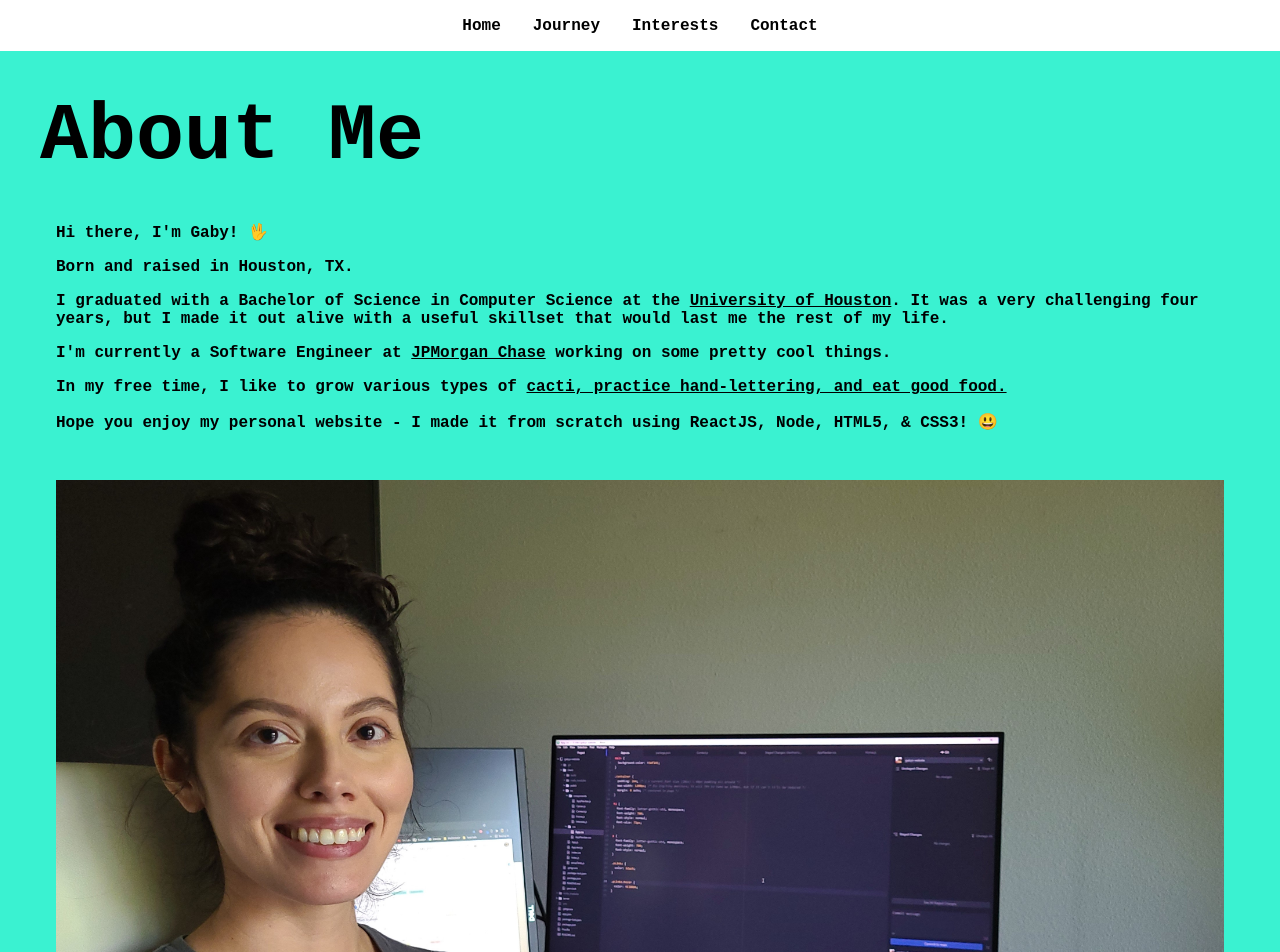
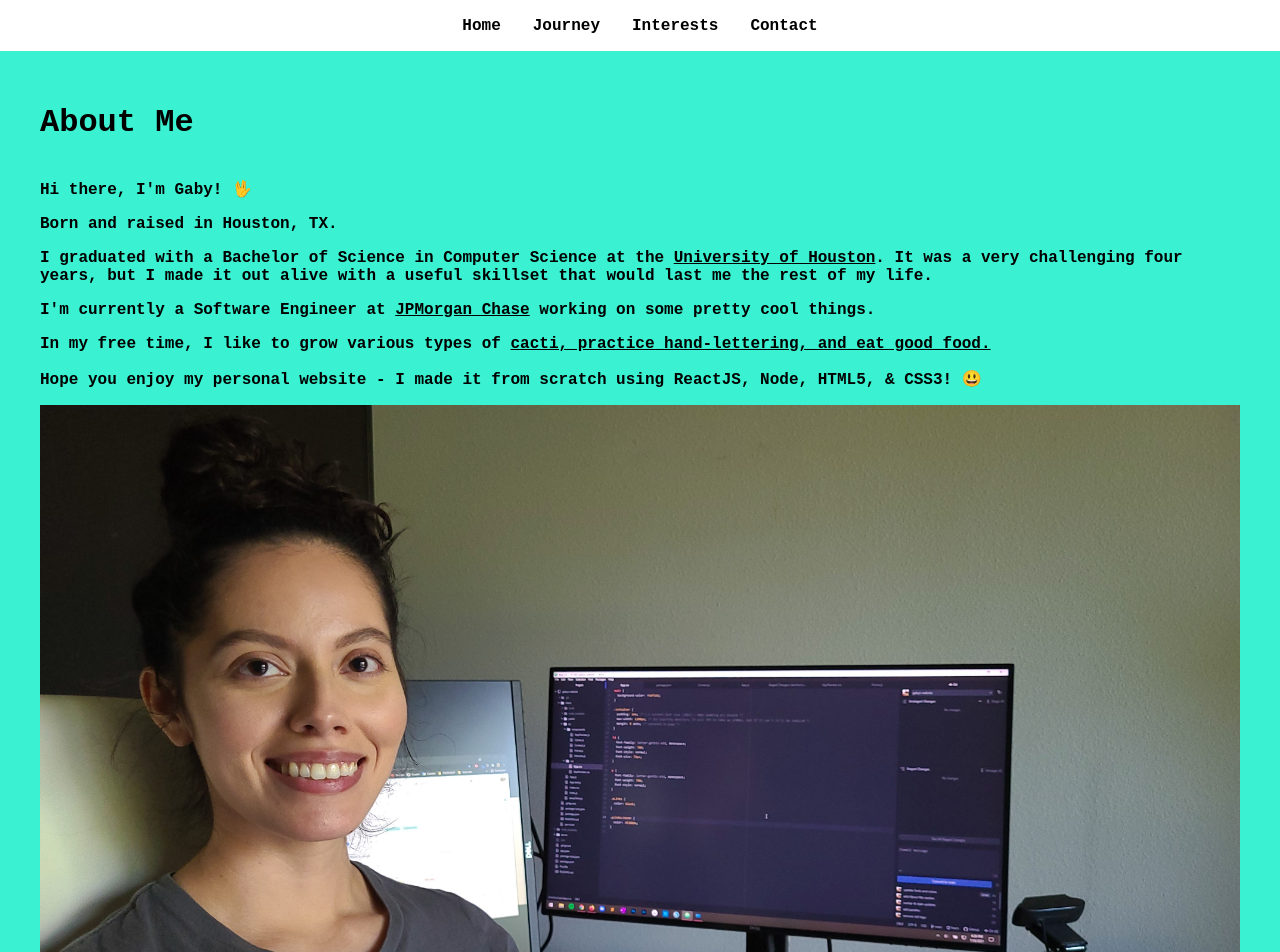
Before and after one commit to gabycruzzin/gabys-website, a React (Create React App) app in the folder client/: page / in a window 1280 px wide. Shown: the top 952 px of the page. Built offline with nearby package versions, Linux system fonts and the light colour scheme; a web font is replaced by a local one.

Commit message:
Fix overlapping text

```diff
--- a/client/src/css/App.css
+++ b/client/src/css/App.css
@@ -12,15 +12,13 @@ h1 {
 	font-family: letter-gothic-std, monospace;
 	font-weight: 700;
 	font-style: normal;
-	font-size: 5em;
-	line-height: 0;
+	font-size: 2em;
 }
 
 h2 {
 	font-family: letter-gothic-std, monospace;
 	font-weight: 700;
 	font-style: normal;
-	line-height: 0;
 }
 
 p {
@@ -48,12 +46,10 @@ img {
 
 .flex-item-left {
   flex: 50%;
-	padding: 1em;
 }
 
 .flex-item-right {
   flex: 50%;
-	padding: 1em;
 }
 
 /* Responsive layout - makes a one column-layout instead of two-column layout */
```
